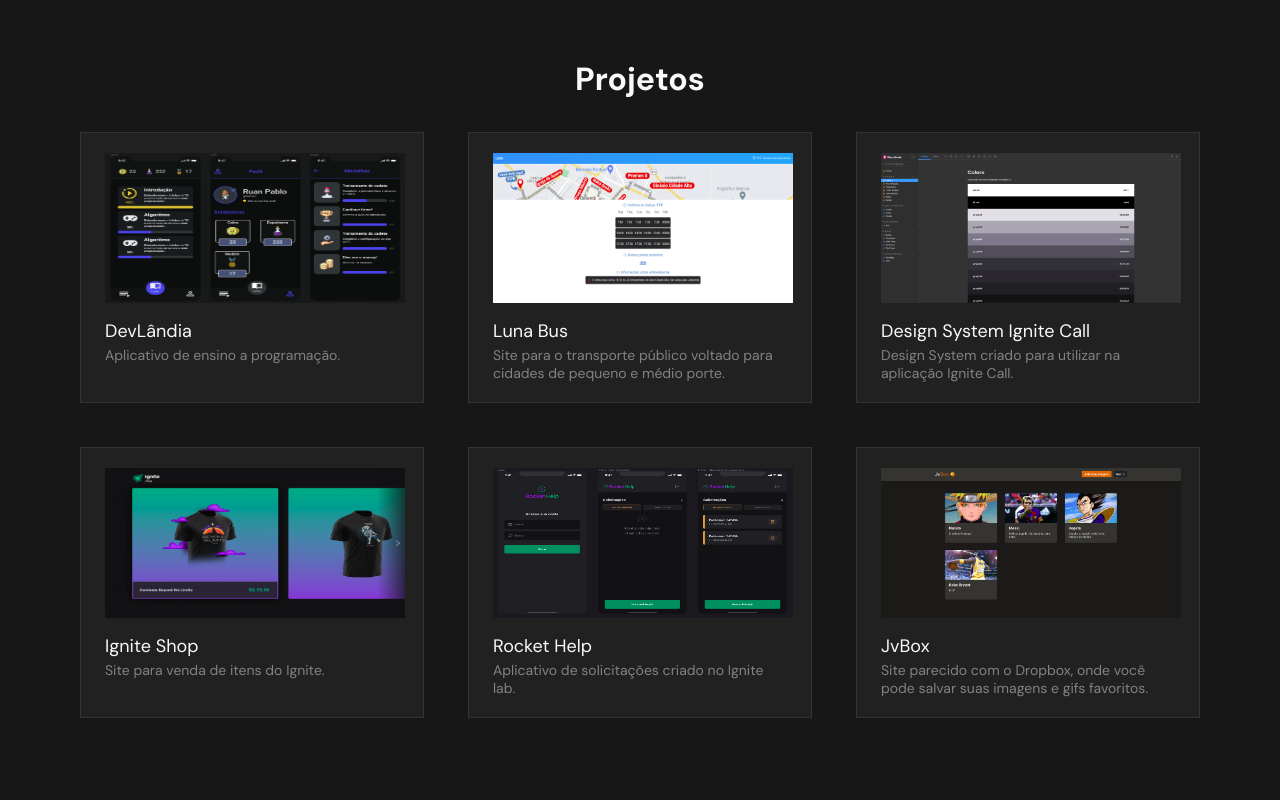
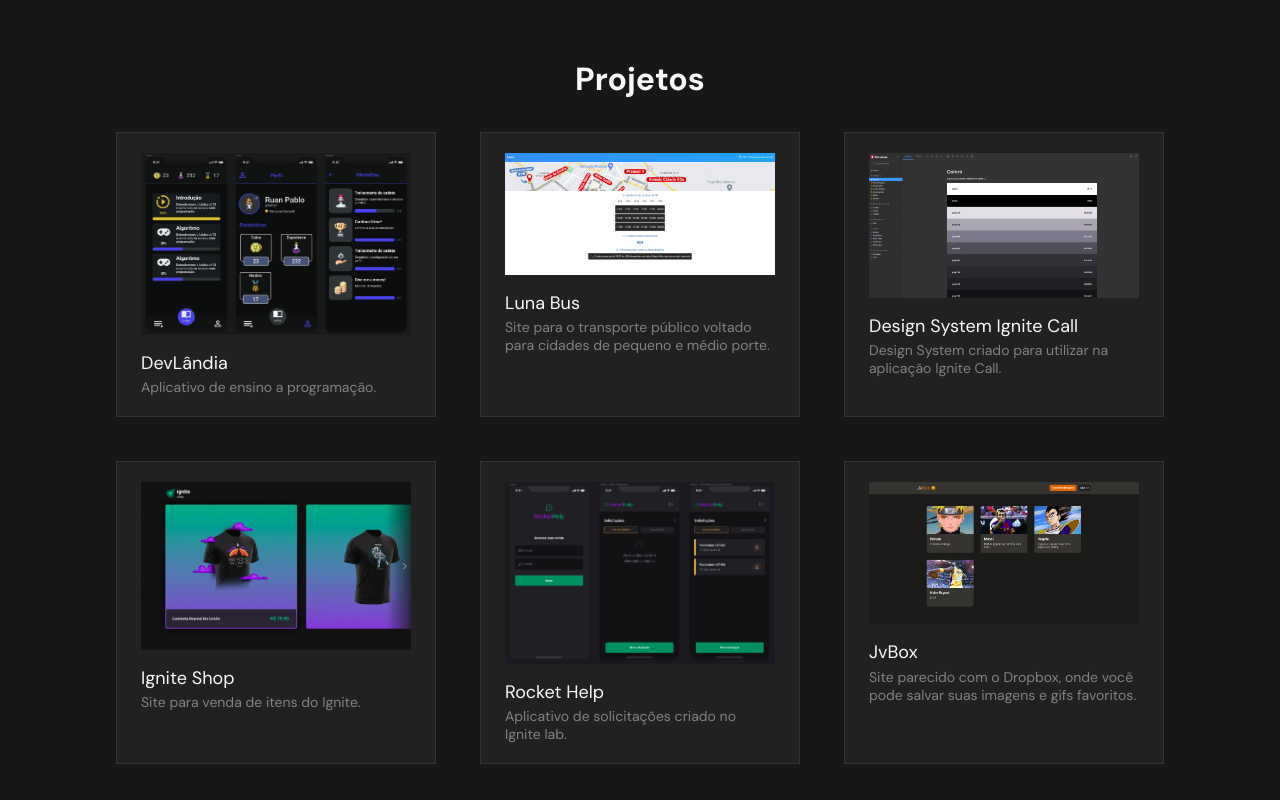
Before and after one commit to jvolima/portifolio_react, a React (Vite) app: page / in a window 1280 px wide. Shown: the part 840-1640 px from the top of the page. Built offline with nearby package versions, Linux system fonts and the light colour scheme.

Commit message:
fix: project card style

```diff
--- a/src/components/Projects/Project/styles.ts
+++ b/src/components/Projects/Project/styles.ts
@@ -5,7 +5,7 @@
   display: flex;
   flex-direction: column;
   padding: 1.25rem 1.5rem;
-  max-width: 21.875rem;
+  max-width: 20rem;
   border: 1px solid var(--border);
   box-sizing: border-box;
   background: var(--secondary);
@@ -16,8 +16,9 @@
   }
 
   img {
-    width: 18.75rem;
-    height: 9.375rem;
+    max-width: 18.5rem;
+    width: 100%;
+    object-fit: cover;
   }
 
   h3 {
--- a/src/components/Projects/styles.ts
+++ b/src/components/Projects/styles.ts
@@ -17,8 +17,9 @@
   max-width: 1120px;
   margin: 0 auto;
   margin-top: 2rem;
-  display: grid;
-  grid-template-columns: repeat(auto-fit, minmax(280px, 1fr));
+  display: flex;
+  flex-wrap: wrap;
+  justify-content: center;
   gap: 2.75rem;
 
   @media (max-width: 680px) {
```
